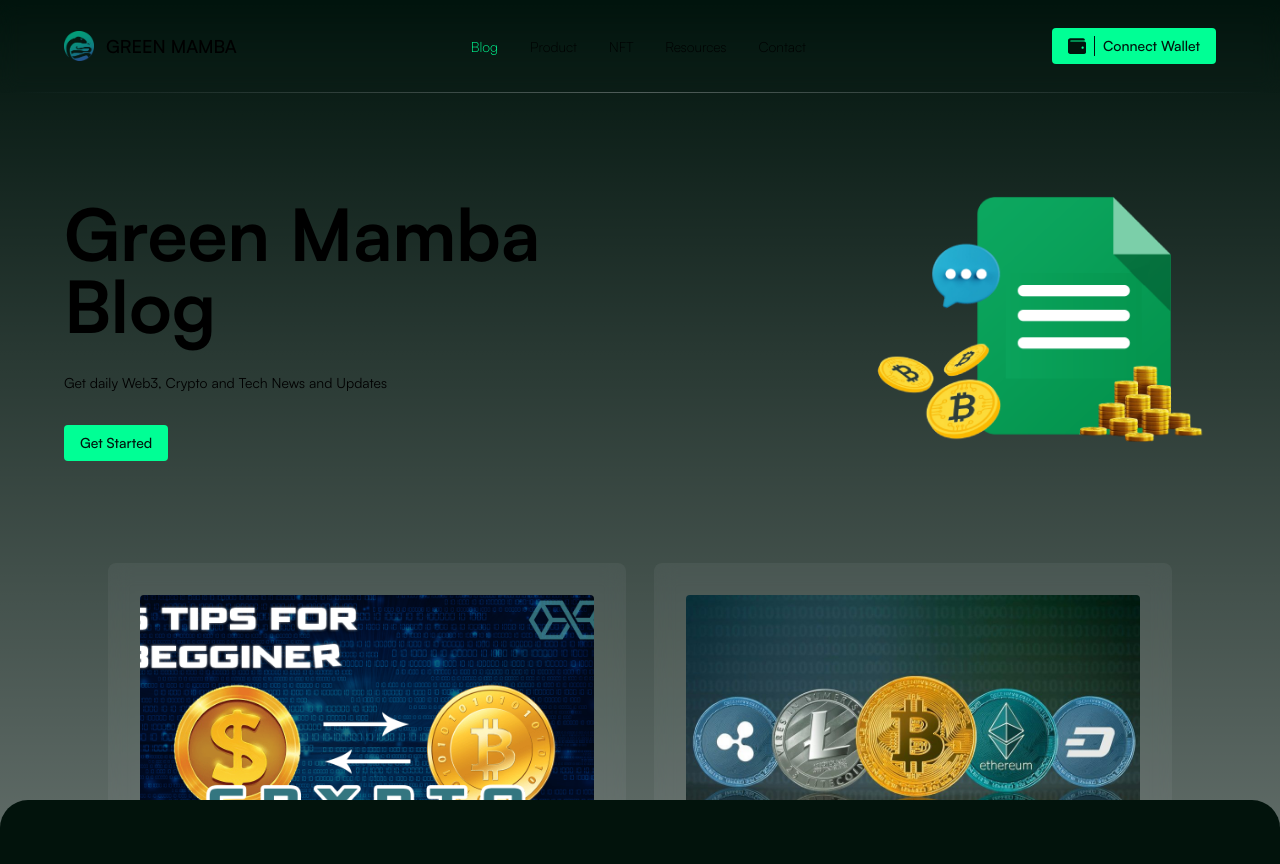
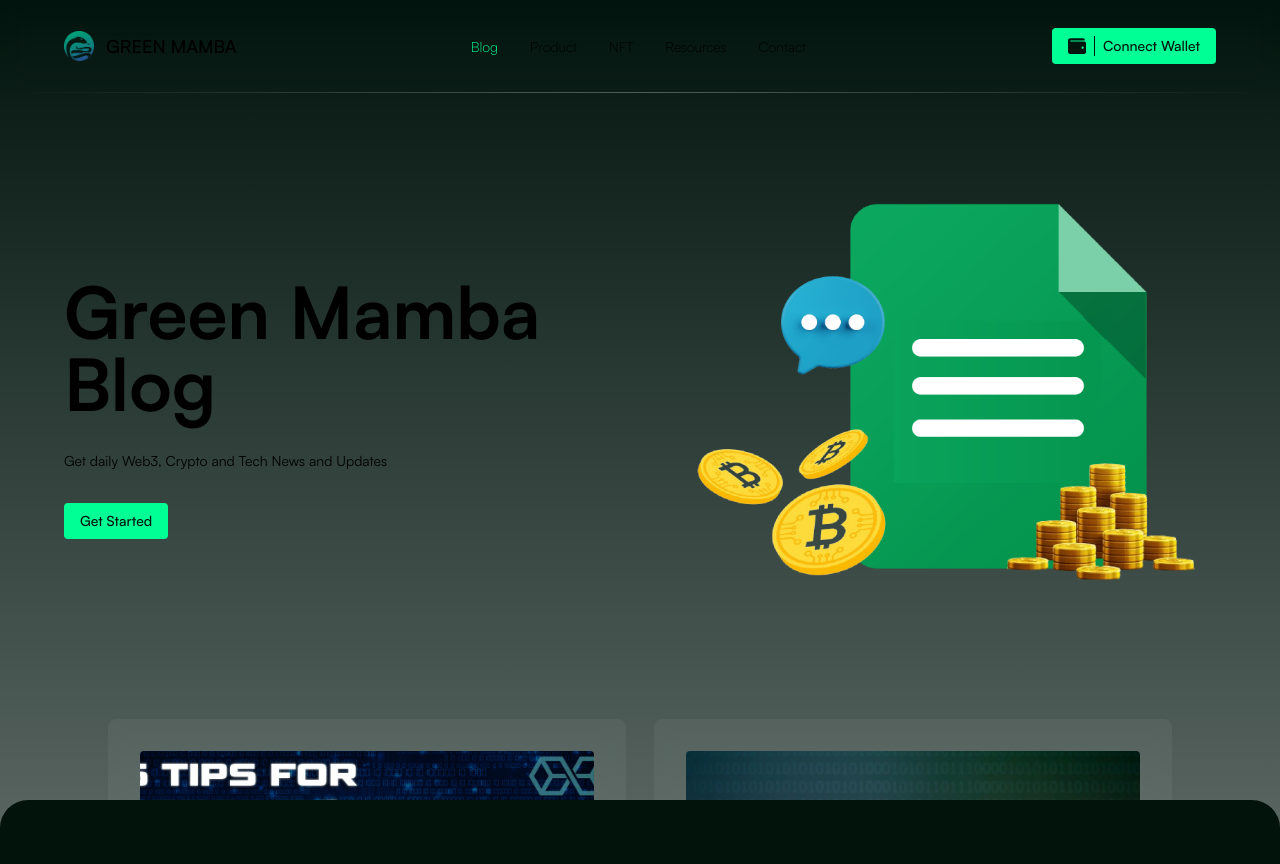
Before and after one commit to Stevolisis/green-mamba, a Next.js app: page / in a window 1280 px wide. Shown: the top 864 px of the page. Built offline with nearby package versions, Linux system fonts and the light colour scheme.

Commit message:
hero image size update

```diff
--- a/src/app/page.tsx
+++ b/src/app/page.tsx
@@ -31,8 +31,8 @@
           <Image
             src={Hero}
             alt="Hero"
-            width={500}
-            height={500}
+            width={1000}
+            height={1000}
           />
         </div>
       </div>
```
